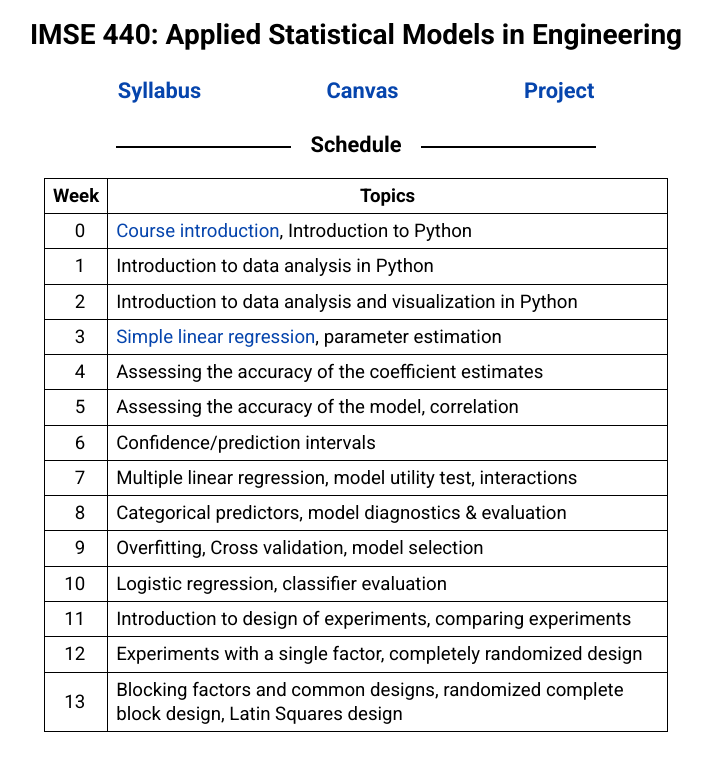
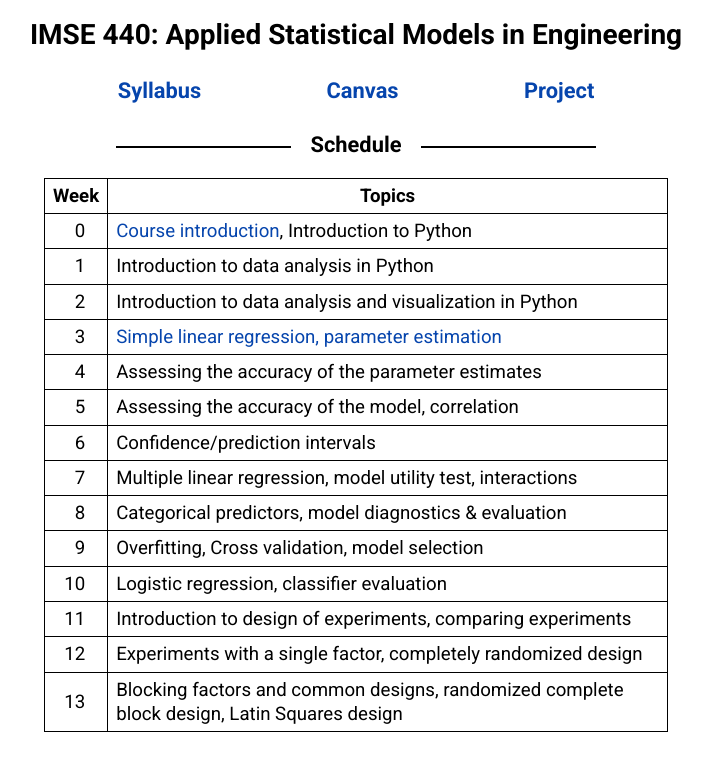
Before and after one commit to imse440/imse440.github.io, a plain HTML site: page index.html in a window 1280 px wide. Shown: the top 779 px of the page, without its empty margins (284-996 px from the left). Drawn offline with Linux system fonts and the light colour scheme; grey boxes are pictures that could not be loaded.

Commit message:
Minor changes.

```diff
--- a/index.html
+++ b/index.html
@@ -41,11 +41,11 @@
     </tr>
     <tr>
         <td>3</td>
-        <td><a href="./lectures/simple-linear-regression/">Simple linear regression</a>, parameter estimation</td>
+        <td><a href="./lectures/simple-linear-regression/">Simple linear regression, parameter estimation</a></td>
     </tr>
     <tr>
         <td>4</td>
-        <td>Assessing the accuracy of the coefficient estimates</td>
+        <td>Assessing the accuracy of the parameter estimates</td>
     </tr>
     <tr>
         <td>5</td>
```
